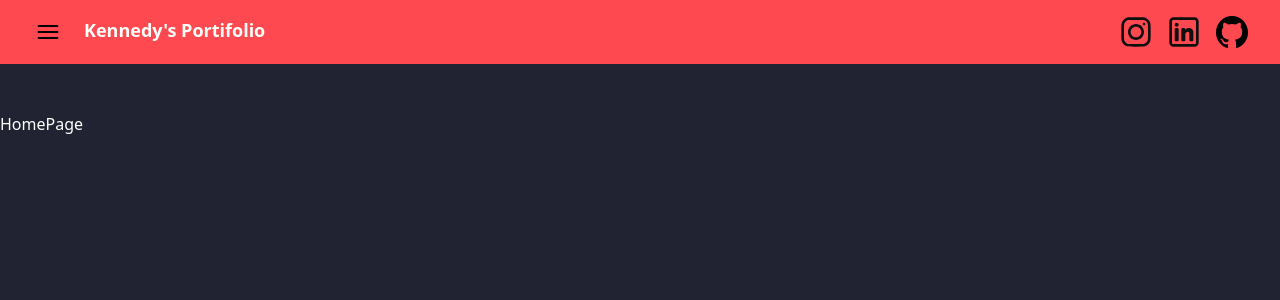
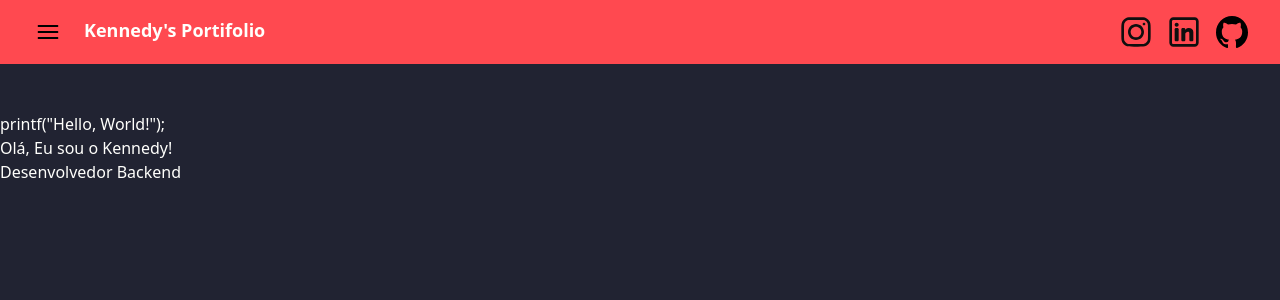
Before and after one commit to Kennedy-Miyake/mini-portifolio, a Vue app in the folder mini-portifolio/: page / in a window 1280 px wide. Shown: the top 300 px of the page. Built offline with nearby package versions, Linux system fonts and the light colour scheme.

Commit message:
mod: added presentation about me

```diff
--- a/mini-portifolio/src/views/HomePageView.vue
+++ b/mini-portifolio/src/views/HomePageView.vue
@@ -1,7 +1,12 @@
-<script setup></script>
+<script setup>
+</script>
 
 <template>
     <main>
-        <h1>HomePage</h1>
+      <div>
+        <p>printf("Hello, World!");</p>
+        <h1>Olá, Eu sou o Kennedy!</h1>
+        <h4>Desenvolvedor Backend</h4>
+      </div>
     </main>
 </template>
```
